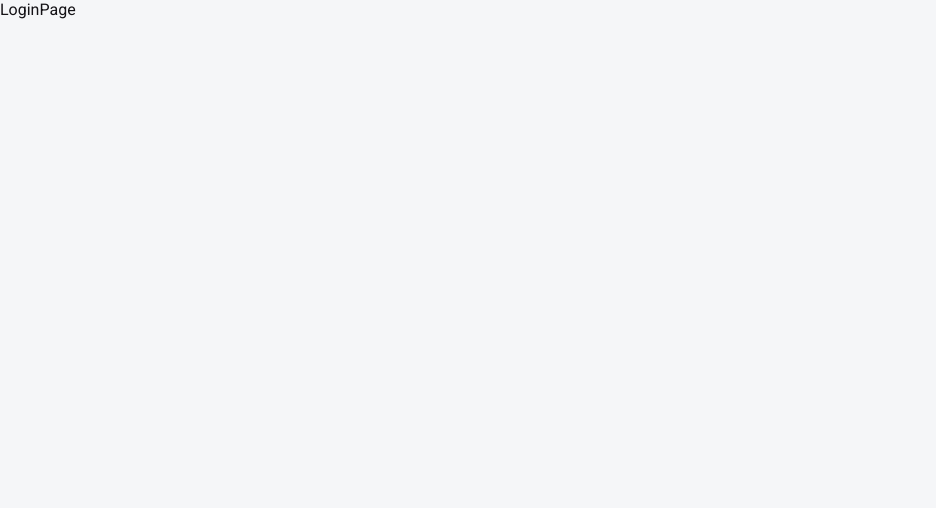
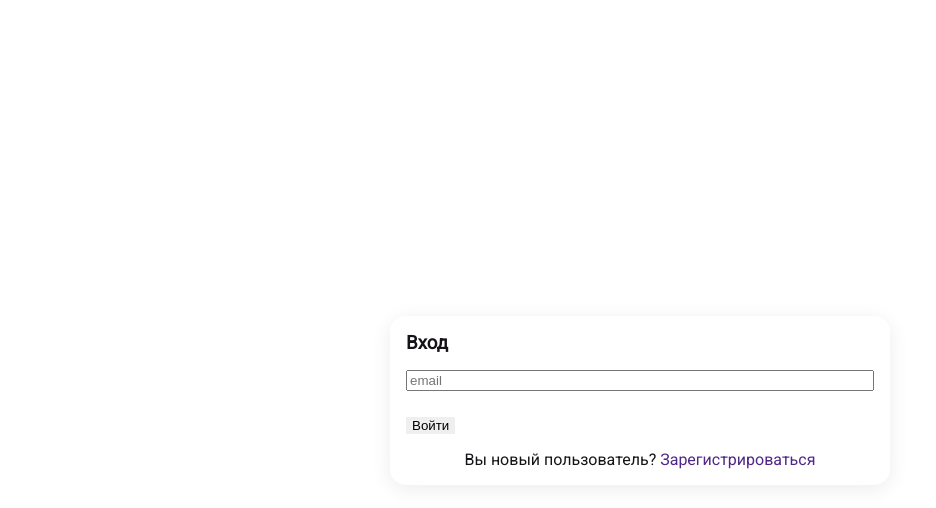
Before and after one commit to dimashikalov/antipoff-test, a React (Create React App) app: page /login in a window 1280 px wide. Shown: the top 508 px of the page, without its empty margins (0-936 px from the left). Built offline with nearby package versions, Linux system fonts and the light colour scheme.

Commit message:
added skeleton in entry

```diff
--- /dev/null
+++ b/src/components/Entry/Entry.jsx
@@ -0,0 +1,17 @@
+import React from "react";
+import styles from "./entry.module.css";
+
+export const Entry = ({ children, title, buttonText, nav }) => {
+  return (
+    <div className={styles.wrapper}>
+      <h3 className={styles.title}>{title}</h3>
+      <form>
+        <div className={styles.inputs}>{children}</div>
+        <button className={styles.button} type="submit">
+          {buttonText}
+        </button>
+      </form>
+      <div className={styles.nav}>{nav}</div>
+    </div>
+  );
+};
--- /dev/null
+++ b/src/components/Entry/entry.module.css
@@ -0,0 +1,33 @@
+.wrapper {
+
+	width: 500px;
+	padding: 16px;
+
+	gap: 24px;
+
+	border-radius: 16px;
+	background: var(--white);
+	box-shadow: 0px 4px 20px 0px rgba(0, 0, 0, 0.08);
+}
+
+.title{
+	margin: 0;
+}
+
+.inputs {
+	display: flex;
+	flex-direction: column;
+	row-gap: 16px;
+	margin: 16px 0 24px;
+}
+
+.nav {
+	margin-top: 16px;
+
+	text-align: center;
+
+
+}
+.nav >a {
+	color: var(--violet);
+}
--- a/src/components/Input/Input.jsx
+++ b/src/components/Input/Input.jsx
@@ -0,0 +1,7 @@
+import React from 'react'
+
+export const Input = () => {
+  return (
+	<div>Input</div>
+  )
+}
--- /dev/null
+++ b/src/components/index.js
@@ -0,0 +1,2 @@
+export * from "./Input/Input";
+export * from "./Entry/Entry";
--- a/src/pages/ErrorPage/ErrorPage.jsx
+++ b/src/pages/ErrorPage/ErrorPage.jsx
@@ -4,14 +4,13 @@ import styles from "./error.module.css";
 
 export const ErrorPage = () => {
   const error = useRouteError();
-  console.error(error);
 
   return (
     <div className={styles.error_page}>
       <h1>Oops!</h1>
       <p>Sorry, an unexpected error has occurred.</p>
       <p>
-        <i>{error.statusText || error.message}</i>
+        <i>{error.statusText || error.error.message}</i>
       </p>
     </div>
   );
--- a/src/pages/LoginPage/LoginPage.jsx
+++ b/src/pages/LoginPage/LoginPage.jsx
@@ -1,5 +1,22 @@
 import React from "react";
+import { Entry } from "../../components";
+import styles from "./loginPage.module.css";
+import { Link } from "react-router-dom";
+import { REGISTRATION_ROUTE } from "../../utils/constans";
 
 export const LoginPage = () => {
-  return <div>LoginPage</div>;
+  const nav = (
+    <>
+      <span>Вы новый пользователь?</span>{" "}
+      <Link to={REGISTRATION_ROUTE}>Зарегистрироваться</Link>
+    </>
+  );
+
+  return (
+    <div className={styles.wrapper}>
+      <Entry title={"Вход"} buttonText={"Войти"} nav={nav}>
+        <input placeholder="email" type="email" />
+      </Entry>
+    </div>
+  );
 };
--- /dev/null
+++ b/src/pages/LoginPage/loginPage.module.css
@@ -0,0 +1,8 @@
+.wrapper{
+	display: flex;
+	flex-direction: column;
+	justify-content: center;
+	align-items: center;
+	height: 100vh;
+
+}
--- a/src/styles/globals.css
+++ b/src/styles/globals.css
@@ -13,8 +13,9 @@ body {
 	color: var(--black);
 	background: #F5F6F8;
 
-	font-family: 'Montserrat', sans-serif;
 	font-family: 'Roboto', sans-serif;
+
+	background: var(--white);
 
 }
 
@@ -24,14 +25,17 @@ a {
 	color: inherit;
 }
 
+button {
+	border: none;
+	cursor: pointer;
+}
+
 :root {
 	--black: #151317;
 	--gray-light: #F8F8F8;
 	--gray: #808185;
-	--gray-dark: #6C7077;
 	--white: #FFFFFF;
 	--red: #FF6161;
 	--violet: #512689;
-	--green-light: #C8F8E4;
 	--font-family: "Roboto", sans-serif;
 }
```
